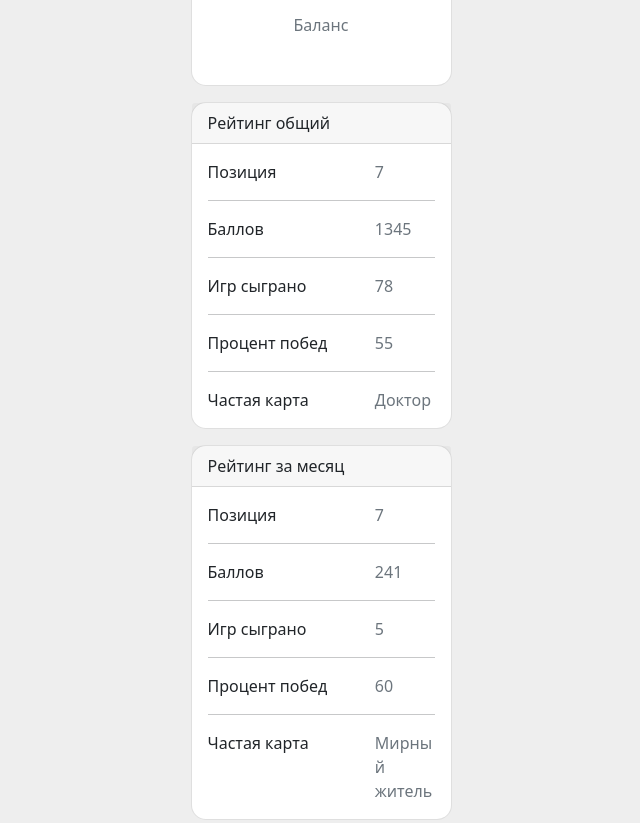
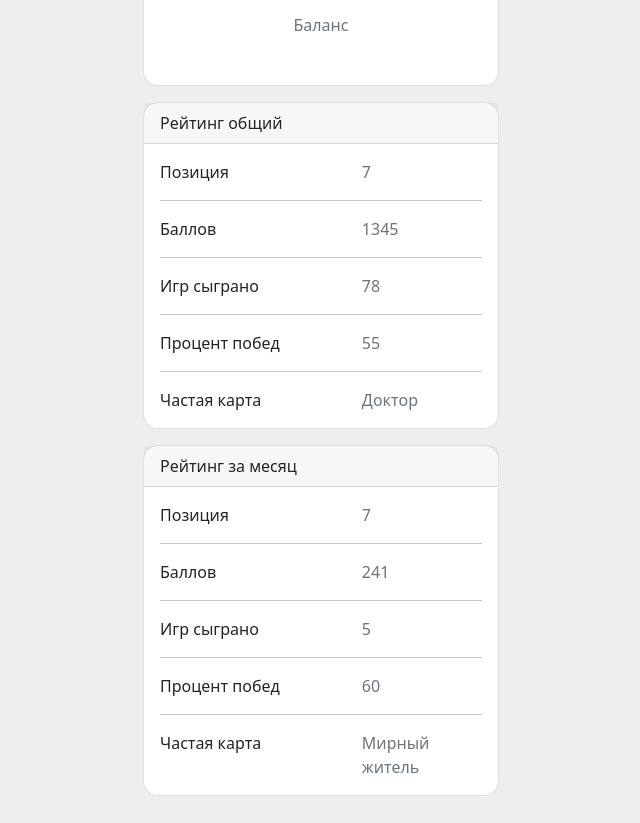
Before and after one commit to dad-siberian/kamila_web, a plain HTML site: page index.html in a window 1280 px wide. Shown: the part 221-1044 px from the top of the page, without its empty margins (319-959 px from the left). Drawn offline with nearby package versions, Linux system fonts and the light colour scheme; a script that the page names is missing.

Commit message:
подгон размера

```diff
--- a/index.html
+++ b/index.html
@@ -19,7 +19,7 @@
         <div class="container py-5 h-100">
 
             <div class="row d-flex justify-content-center align-items-center h-100">
-                <div class="col-md-12 col-xl-3">
+                <div class="col-md-12 col-xl-4">
                     <div class="card mb-3" style="border-radius: 15px;">
                         <div class="card-body text-center">
                             <img src="https://mdbcdn.b-cdn.net/img/Photos/new-templates/bootstrap-chat/ava3.webp"
@@ -37,47 +37,47 @@
                             Рейтинг общий
                         </div>
                         <div class="card-body">
-                            <div class="row">
-                                <div class="col-sm-8">
+                            <div class="row flex-fill">
+                                <div class="col-sm-7">
                                     <p class="mb-0">Позиция</p>
                                 </div>
-                                <div class="col-sm-4">
+                                <div class="col-sm-5">
                                     <p class="text-muted mb-0">7</p>
                                 </div>
                             </div>
                             <hr>
                             <div class="row">
-                                <div class="col-sm-8">
+                                <div class="col-sm-7">
                                     <p class="mb-0">Баллов</p>
                                 </div>
-                                <div class="col-sm-4">
+                                <div class="col-sm-5">
                                     <p class="text-muted mb-0">1345</p>
                                 </div>
                             </div>
                             <hr>
                             <div class="row">
-                                <div class="col-sm-8">
+                                <div class="col-sm-7">
                                     <p class="mb-0">Игр сыграно</p>
                                 </div>
-                                <div class="col-sm-4">
+                                <div class="col-sm-5">
                                     <p class="text-muted mb-0">78</p>
                                 </div>
                             </div>
                             <hr>
                             <div class="row">
-                                <div class="col-sm-8">
+                                <div class="col-sm-7">
                                     <p class="mb-0">Процент побед</p>
                                 </div>
-                                <div class="col-sm-4">
+                                <div class="col-sm-5">
                                     <p class="text-muted mb-0">55</p>
                                 </div>
                             </div>
                             <hr>
                             <div class="row">
-                                <div class="col-sm-8">
+                                <div class="col-sm-7">
                                     <p class="mb-0">Частая карта</p>
                                 </div>
-                                <div class="col-sm-4">
+                                <div class="col-sm-5">
                                     <p class="text-muted mb-0">Доктор</p>
                                 </div>
                             </div>
@@ -89,46 +89,46 @@
                         </div>
                         <div class="card-body">
                             <div class="row">
-                                <div class="col-sm-8">
+                                <div class="col-sm-7">
                                     <p class="mb-0">Позиция</p>
                                 </div>
-                                <div class="col-sm-4">
+                                <div class="col-sm-5">
                                     <p class="text-muted mb-0">7</p>
                                 </div>
                             </div>
                             <hr>
                             <div class="row">
-                                <div class="col-sm-8">
+                                <div class="col-sm-7">
                                     <p class="mb-0">Баллов</p>
                                 </div>
-                                <div class="col-sm-4">
+                                <div class="col-sm-5">
                                     <p class="text-muted mb-0">241</p>
                                 </div>
                             </div>
                             <hr>
                             <div class="row">
-                                <div class="col-sm-8">
+                                <div class="col-sm-7">
                                     <p class="mb-0">Игр сыграно</p>
                                 </div>
-                                <div class="col-sm-4">
+                                <div class="col-sm-5">
                                     <p class="text-muted mb-0">5</p>
                                 </div>
                             </div>
                             <hr>
                             <div class="row">
-                                <div class="col-sm-8">
+                                <div class="col-sm-7">
                                     <p class="mb-0">Процент побед</p>
                                 </div>
-                                <div class="col-sm-4">
+                                <div class="col-sm-5">
                                     <p class="text-muted mb-0">60</p>
                                 </div>
                             </div>
                             <hr>
                             <div class="row">
-                                <div class="col-sm-8">
+                                <div class="col-sm-7">
                                     <p class="mb-0">Частая карта</p>
                                 </div>
-                                <div class="col-sm-4">
+                                <div class="col-sm-5">
                                     <p class="text-muted mb-0">Мирный житель</p>
                                 </div>
                             </div>
```
